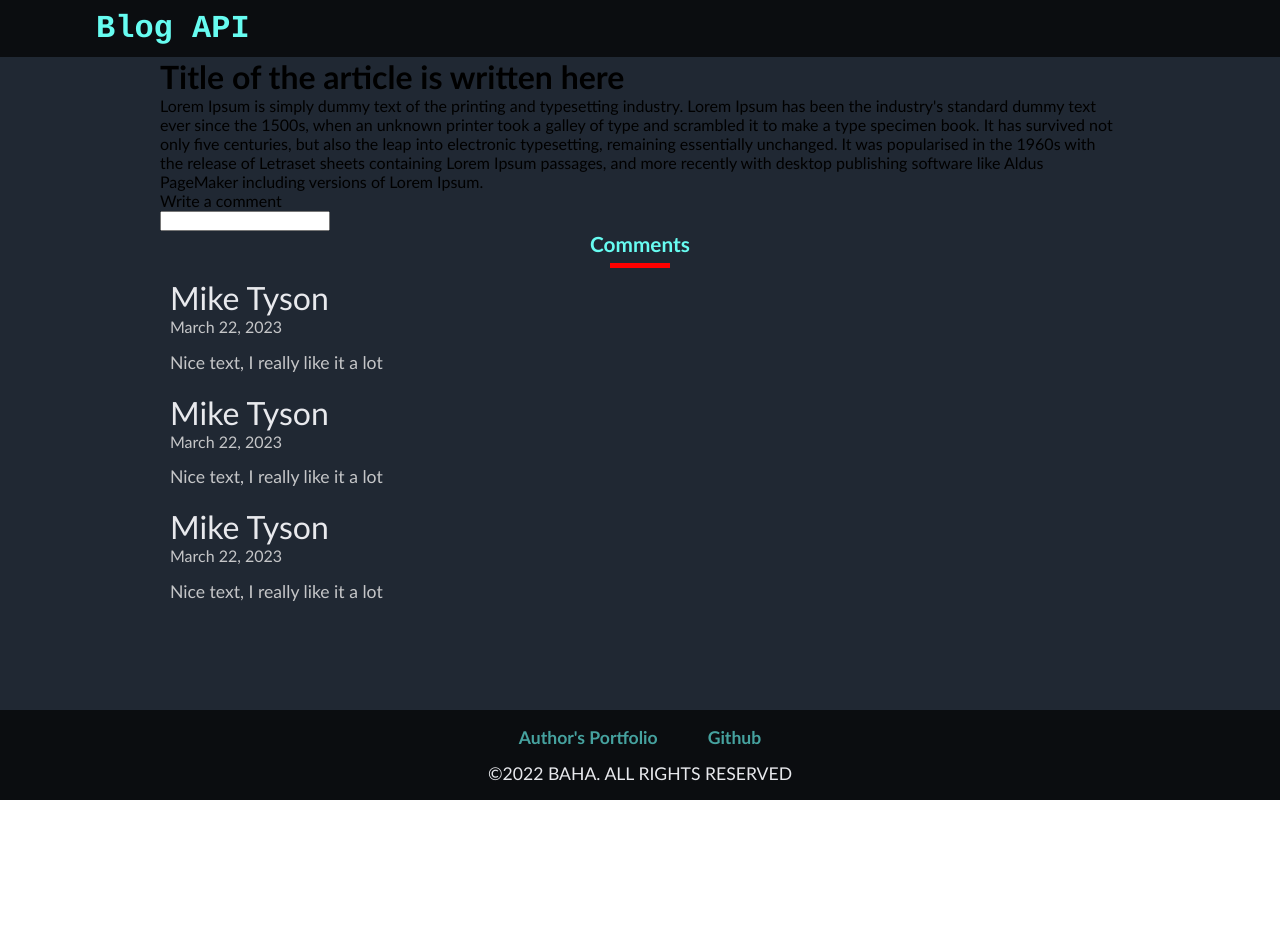
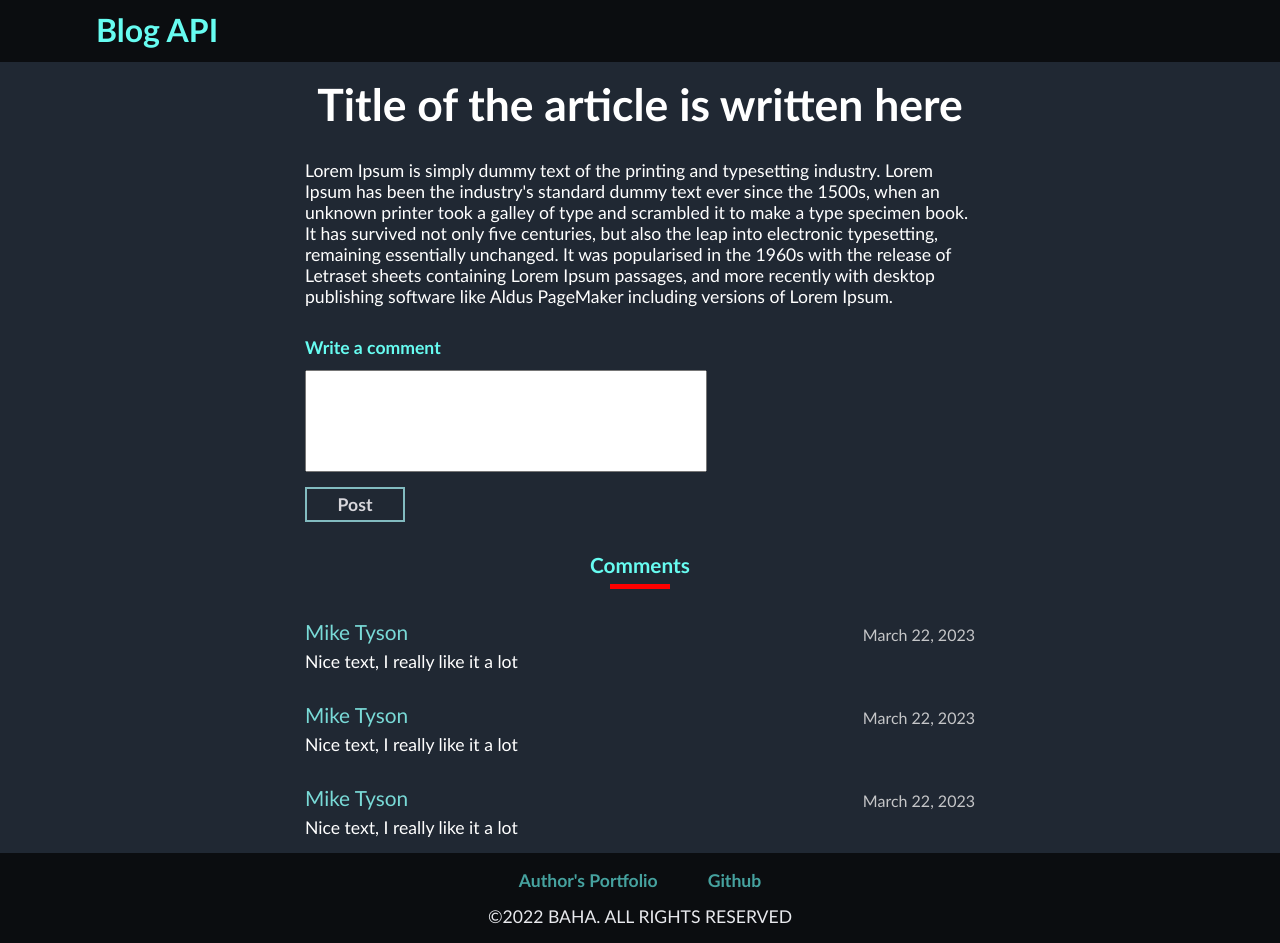
Before and after one commit to baha-homidov/blog-api-frontend, a React (Create React App) app: page /article/123 in a window 1280 px wide. Before the commit the page ends 800 px from the top, so only its background shows below. Built offline with nearby package versions, Linux system fonts and the light colour scheme.

Commit message:
Implement design

```diff
--- a/src/assets/styles/App.css
+++ b/src/assets/styles/App.css
@@ -9,7 +9,13 @@
   min-height: 100vh;
   display: flex;
   flex-direction: column;
+
   background-color: #202833;
+}
+
+.app .loader {
+  align-self: center;
+  border: 1px solid red;
 }
 
 a {
@@ -17,13 +23,12 @@ a {
 }
 
 .app .content-wrapper {
-  max-width: max(75vw, 800px);
+  max-width: max(50vw, 700px);
   align-self: center;
 }
 
 .app .header {
   background-color: #0b0d10;
-
   padding: 10px 20px 10px 20px;
   display: flex;
   justify-content: center;
@@ -31,11 +36,14 @@ a {
 }
 
 .app .header h1 {
-  color: #67fcf1;
   font-family: Courier, monospace;
   font-weight: bolder;
   flex-grow: 1;
   max-width: max(85vw, 800px);
+}
+
+.app .header h1 a {
+  color: #67fcf1;
 }
 
 .app .main-page .content {
@@ -138,7 +146,149 @@ a {
 }
 
 .app .footer .links a {
-  color: #46A29F;
+  color: #46a29f;
   font-weight: bold;
+}
 
+.app .article-page {
+  display: flex;
+  gap: 30px;
+  padding: 15px;
+  flex-direction: column;
+  color: #ffffff;
 }
+
+.app .article-page h1.title {
+  align-self: center;
+  font-size: 2.78rem;
+  text-align: center;
+}
+
+.app .article-page p {
+  font-size: 1.1rem;
+}
+
+.app .comment-field {
+  display: flex;
+  flex-direction: column;
+  gap: 12px;
+}
+
+.app .comment-field div.label {
+  color: #67fcf1;
+  font-size: 1.1rem;
+  font-weight: bold;
+}
+
+.app .comment-field form {
+  display: flex;
+  flex-direction: column;
+
+  gap: 15px;
+}
+.app .comment-field textarea {
+  width: min(100%, 400px);
+  height: 100px;
+  resize: none;
+  outline: none;
+  transition: all 0.2s ease;
+}
+.app .comment-field textarea:focus {
+  box-shadow: 5px 5px 0px #82bbc0;
+}
+
+.app .comment-field button {
+  transition: all 0.2s ease;
+
+  height: 35px;
+  width: 100px;
+  font-weight: bold;
+  font-size: 1.1rem;
+  background-color: transparent;
+  border: 2px solid #82bbc0;
+  color: #d7d6db;
+  cursor: pointer;
+}
+.app .comment-field button:hover {
+  box-shadow: 3px 3px 0px #82bbc0;
+}
+
+.app .comments-container {
+  display: flex;
+  flex-direction: column;
+  gap: 30px;
+}
+
+.app .comment-card {
+  display: flex;
+  flex-direction: column;
+  gap: 7px;
+}
+
+.app .comment-card .card-header {
+  display: flex;
+  justify-content: space-between;
+  align-items: flex-end;
+  gap: 100px;
+}
+
+.app .comment-card .card-header .title {
+  font-size: 1.3rem;
+  color: #79dad7;
+}
+
+.app .comment-card .card-header .time {
+  color: #c5c6c8;
+}
+
+.app .comment-card .text {
+  color: #ffffff;
+  font-size: 1.1rem;
+}
+
+/* loading spinner */
+.loader {
+  width: 48px;
+  height: 48px;
+  border: 3px dotted #fff;
+  border-style: solid solid dotted dotted;
+  border-radius: 50%;
+  display: inline-block;
+  position: relative;
+  box-sizing: border-box;
+  animation: rotation 2s linear infinite;
+}
+.loader::after {
+  content: "";
+  box-sizing: border-box;
+  position: absolute;
+  left: 0;
+  right: 0;
+  top: 0;
+  bottom: 0;
+  margin: auto;
+  border: 3px dotted #ff3d00;
+  border-style: solid solid dotted;
+  width: 24px;
+  height: 24px;
+  border-radius: 50%;
+  animation: rotationBack 1s linear infinite;
+  transform-origin: center center;
+}
+
+@keyframes rotation {
+  0% {
+    transform: rotate(0deg);
+  }
+  100% {
+    transform: rotate(360deg);
+  }
+}
+@keyframes rotationBack {
+  0% {
+    transform: rotate(0deg);
+  }
+  100% {
+    transform: rotate(-360deg);
+  }
+}
--- a/src/components/CommentCard.jsx
+++ b/src/components/CommentCard.jsx
@@ -1,6 +1,6 @@
 function CommentCard(props) {
   return (
-    <div className="article-card">
+    <div className="comment-card">
       <div className="card-header">
         <div className="title">{props.comment.author}</div>
         <div className="time">{props.comment.timestamp}</div>
--- a/src/components/CommentField.jsx
+++ b/src/components/CommentField.jsx
@@ -3,7 +3,8 @@ function CommentField() {
     <div className="comment-field">
       <div className="label">Write a comment</div>
       <form action="">
-        <input type="text" id="comment" name="comment"></input>
+        <textarea resiz type="text" id="comment" name="comment"></textarea>
+        <button type="submit">Post</button>
       </form>
     </div>
   );
--- a/src/components/Header.jsx
+++ b/src/components/Header.jsx
@@ -1,8 +1,11 @@
+import { Link } from "react-router-dom";
 
 function Header() {
   return (
     <div className="header">
-      <h1>Blog API</h1>
+      <h1>
+        <Link to="/">Blog API</Link>
+      </h1>
     </div>
   );
 }
--- /dev/null
+++ b/src/components/Loader.jsx
@@ -0,0 +1,5 @@
+function Loader() {
+  return <span class="loader"></span>;
+}
+
+export default Loader;
--- a/src/components/MainPage.jsx
+++ b/src/components/MainPage.jsx
@@ -1,15 +1,21 @@
 import Welcome from "./Welcome";
 import Title from "./Title";
 import ArticleCard from "./ArticleCard";
+import Loader from "./Loader";
 import "../assets/styles/MainPage.css";
+import { Link } from "react-router-dom";
+import { useState, useEffect } from "react";
 
 function MainPage() {
+  const [showLoader, setShowLoader] = useState(false);
+
   return (
     <div className="main-page">
+      <Loader />
       <Welcome />
       <div className="content">
         <Title title="Latest Posts" />
-        <a href="article/123">
+        <Link to="article/123">
           <ArticleCard
             article={{
               title: "Title",
@@ -17,8 +23,9 @@ function MainPage() {
               timestamp: "March 4, 2023",
             }}
           />
-        </a>
-        <a href="article/123">
+        </Link>
+
+        <Link to="article/123">
           <ArticleCard
             article={{
               title: "Title",
@@ -26,8 +33,8 @@ function MainPage() {
               timestamp: "March 4, 2023",
             }}
           />
-        </a>
-        <a href="article/123">
+        </Link>
+        <Link to="article/123">
           <ArticleCard
             article={{
               title: "Title",
@@ -35,7 +42,7 @@ function MainPage() {
               timestamp: "March 4, 2023",
             }}
           />
-        </a>
+        </Link>
       </div>
     </div>
   );
```
